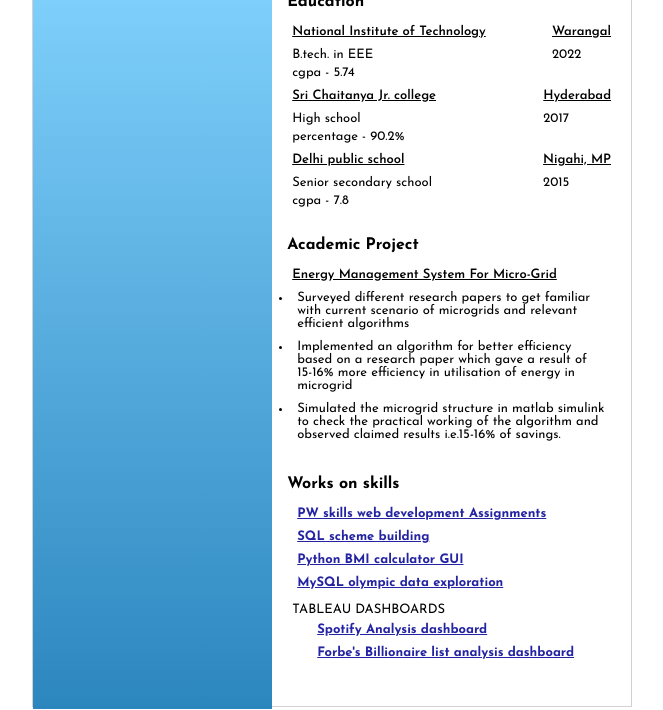
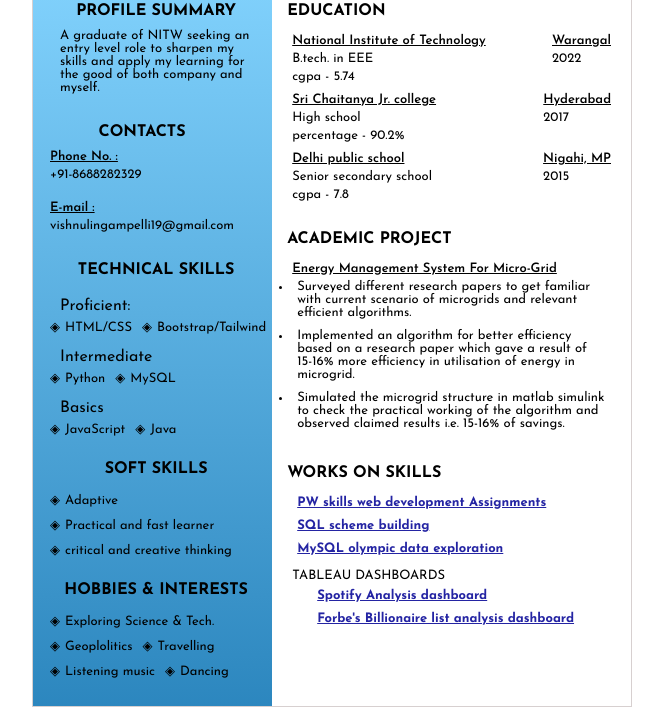
Before and after one commit to Vishnu-code19/PW-skills-Assignments, a plain HTML site: page RESUME project/index.html in a window 1280 px wide. Shown: the part 96-806 px from the top of the page, without its empty margins (308-971 px from the left). Drawn offline with Linux system fonts and the light colour scheme.

Commit message:
PW skills resume project completed!

```diff
--- a/RESUME project/index.html
+++ b/RESUME project/index.html
@@ -35,7 +35,49 @@
         <!---------------------------------------------->
         <!-- Left section starts here -->
         <div class="left-section">
-
+            <div class="about-me">
+                <h2>Profile summary </h2>
+                <h4 style="padding: 0 20px;">A graduate of NITW seeking an entry level role to sharpen my skills and apply my learning for the good of both company and myself. </h4>
+            </div>
+            <div class="contacts">
+                <div>
+                    <h2>Contacts</h2>
+                    <h3>Phone No. :</h3>
+                    <h4>+91-8688282329</h4>
+                </div>
+                <div>
+                    <h3>E-mail :</h3>
+                    <h4>vishnulingampelli19@gmail.com</h4>
+                </div>
+            </div>
+            <div class="skills-hobbies">
+                <h2>Technical skills</h2>
+                <ul>
+                    <p>Proficient:</p>
+                    <li>HTML/CSS</li>
+                    <li>Bootstrap/Tailwind</li>
+                    <p>Intermediate</p>
+                    <li>Python</li>
+                    <li>MySQL</li>
+                    <p>Basics</p>
+                    <li>JavaScript</li>
+                    <li>Java</li>
+                </ul>
+                <h2>Soft skills</h2>
+                <ul>
+                    <li>Adaptive</li>
+                    <li>Practical and fast learner</li>
+                    <li>critical and creative thinking</li>
+                </ul>
+                <h2>Hobbies & Interests</h2>
+                <ul>
+                    <li>Exploring Science & Tech.</li>
+                    <li>Geoplolitics</li>
+                    <li>Travelling</li>
+                    <li>Listening music</li>
+                    <li>Dancing</li>
+                </ul>
+            </div>
         </div>
         <!-- Left section ends here -->
         <!---------------------------------------------->
@@ -83,9 +125,9 @@
                     <div class="education-right">
                         <h3>Energy Management System For Micro-Grid</h3>
                         <ul>
-                            <li>Surveyed different research papers to get familiar with current scenario of microgrids and relevant efficient algorithms</li>
-                            <li>Implemented an algorithm for better efficiency based on a research paper which gave a result of 15-16% more efficiency in utilisation of energy in microgrid</li>
-                            <li>Simulated the microgrid structure in matlab simulink to check the practical working of the algorithm and observed claimed results i.e.15-16% of savings.</li>
+                            <li>Surveyed different research papers to get familiar with current scenario of microgrids and relevant efficient algorithms.</li>
+                            <li>Implemented an algorithm for better efficiency based on a research paper which gave a result of 15-16% more efficiency in utilisation of energy in microgrid.</li>
+                            <li>Simulated the microgrid structure in matlab simulink to check the practical working of the algorithm and observed claimed results i.e. 15-16% of savings.</li>
                         </ul>
                     </div>
                 </div>
@@ -95,7 +137,6 @@
                 <ul>
                     <li><a target="_blank" href="https://github.com/vishnuxcode/PW-skills-Assignments">PW skills web development Assignments</a></li>
                     <li><a target="_blank" href="https://github.com/vishnuxcode/Company-Relations-Schema">SQL scheme building</a></li>
-                    <li><a target="_blank" href="https://github.com/vishnuxcode/BMI-calculator">Python BMI calculator GUI</a></li>
                     <li><a target="_blank" href="https://github.com/vishnuxcode/mysql-olympic-data">MySQL olympic data exploration</a></li>
                     <li style="margin-top:4px;">TABLEAU DASHBOARDS
                         <ul>
--- a/RESUME project/style.css
+++ b/RESUME project/style.css
@@ -8,6 +8,7 @@
     font-family: Josefin Sans, sans-serif;
     font-weight: 400;
     font-size: medium;
+
 }
 body{
     padding: 3px;
@@ -91,12 +92,13 @@ body{
 h2{
     padding-bottom: 10px;
     font-weight: 700;
+    text-transform: uppercase;
 }
 h3{
     font-size: small;
     font-weight: 600;
     text-decoration:underline;
-    padding-bottom: 5px;
+    /* padding-bottom: 5px; */
 }
 h4{
     font-size: 13px;
@@ -111,17 +113,43 @@ h4{
     grid-row: 2/3;
     display: flex;
     flex-direction: column;
-    /* grid-template-rows: 2fr 3fr 3fr 1fr; */
+    align-items: start;
     background-image: linear-gradient(
         rgba(17, 168, 249, 0.532),
         rgba(29, 126, 186, 0.932)
     );
     padding-left: 7px;
+    gap: 30px;
+    padding-top: 15px;
 }
-
-
-
-
+.left-section div h2{
+    text-align: center;
+}
+.left-section .contacts{
+    display: flex;
+    flex-direction: column;
+    margin-left: 10px;
+    justify-content: space-between;
+    gap: 20px;
+}
+.skills-hobbies ul{
+    padding-left: 20px;
+    display: flex;
+    flex-wrap: wrap;
+    column-gap: 15px;
+    list-style-type: '◈';
+}
+.skills-hobbies ul p{
+    padding-right: 100px;
+    padding-top: 10px;
+}
+.skills-hobbies ul p:not(:first-of-type){
+    padding-right: 100px;
+    padding-top: 10px;
+}
+.skills-hobbies h2:not(:first-of-type){
+    padding-top: 20px;
+}
 
 
 .right-section{
```
